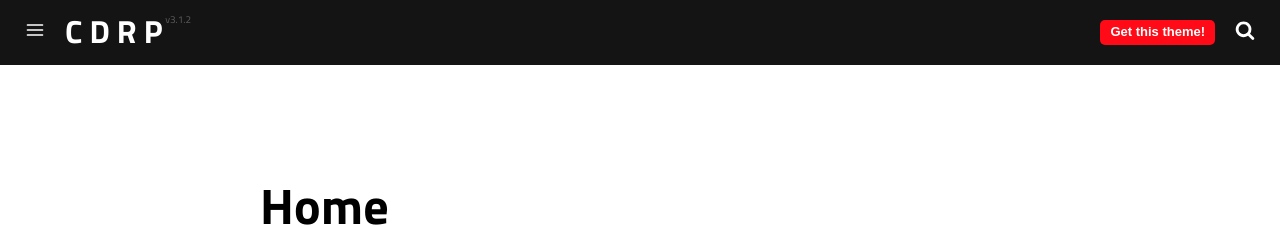
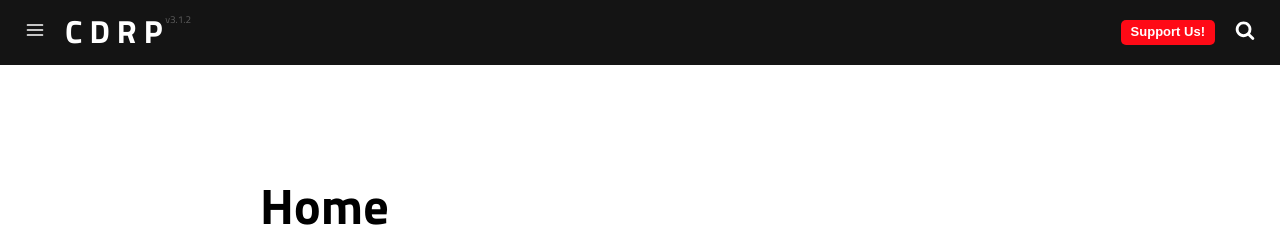
Before and after one commit to Yukikaze924/Yukikaze924.github.io, a Jekyll site: the page built from docs/README.md, in a window 1280 px wide. Shown: the top 227 px of the page. Built offline with Jekyll 4.4.1, drawn with Linux system fonts in a browser that asks for light colours; our own code applies the rules of GitHub Pages for plain Markdown files; a script that is not in the unit is left out.

Commit message:
Update header.html

```diff
--- a/_includes/header.html
+++ b/_includes/header.html
@@ -16,7 +16,7 @@
     </a>
     {% if site.show_get_theme_btn %}
         <a href="https://github.com/thiagorossener/jekflix-template" class="get-theme" role="button">
-            Get this theme!
+            Support Us!
         </a>
     {% endif %}
 </header>
```
